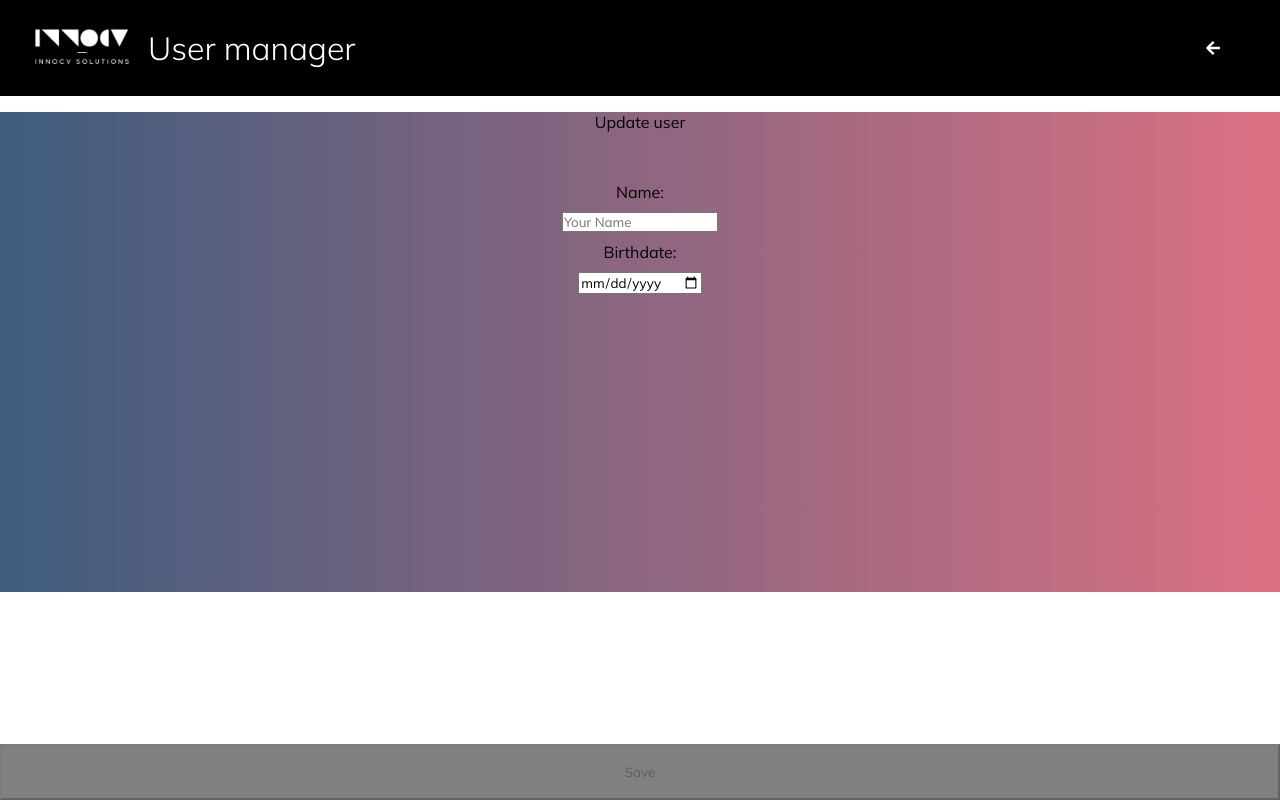
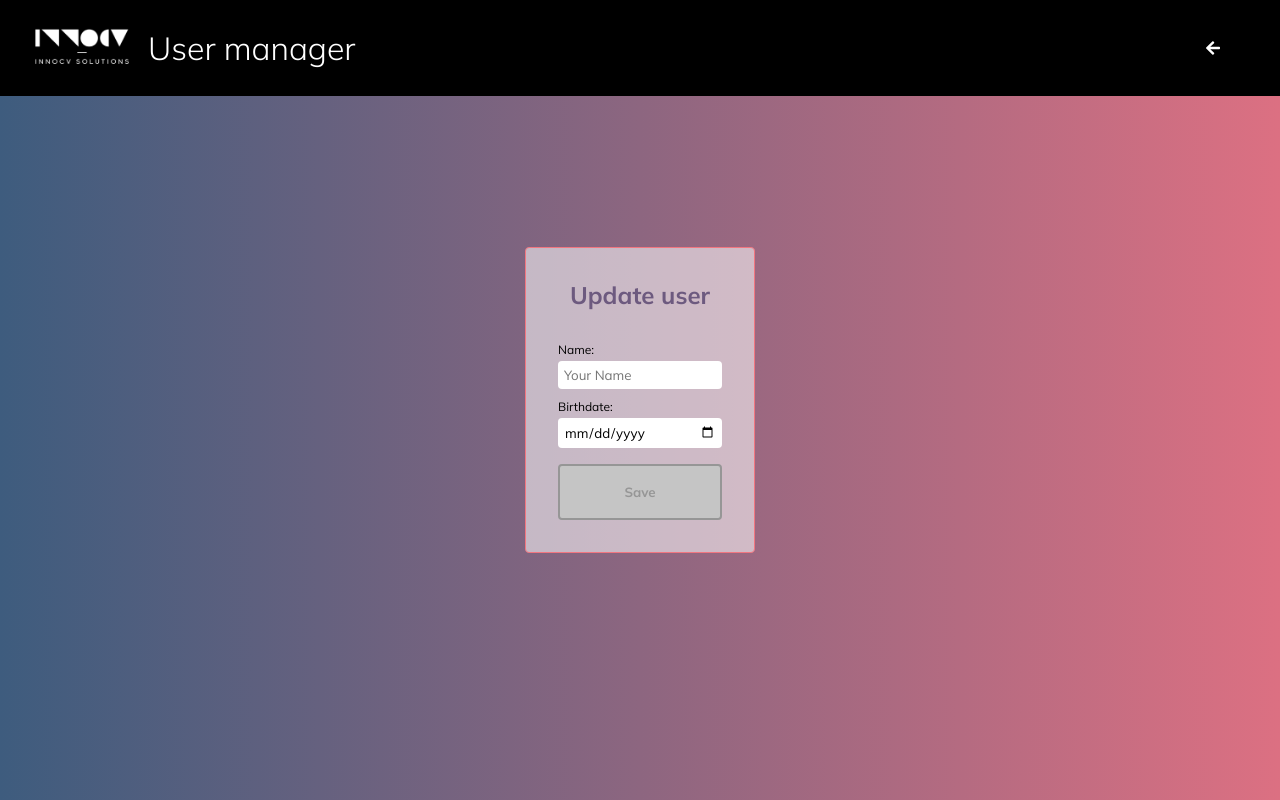
Before and after one commit to lissms/innocv, a React (Create React App) app in the folder user-crud/: page /#/user/update/1 in a window 1280 px wide. Built offline with nearby package versions, Linux system fonts and the light colour scheme; no server answers.

Commit message:
stylize uodate user

```diff
--- a/user-crud/src/components/generalComponents/Layout.styled.js
+++ b/user-crud/src/components/generalComponents/Layout.styled.js
@@ -37,4 +37,5 @@ export const LayoutStyle = styled.div`
 
 export const Content = styled.div`
   background: linear-gradient(90deg, #3e5c7e 0%, #dc7082 100%);
+  height: 100vh;
 `;
--- a/user-crud/src/components/update/Update.jsx
+++ b/user-crud/src/components/update/Update.jsx
@@ -13,7 +13,7 @@ import Layout from "../generalComponents/Layout";
 import dayjs from "dayjs";
 
 //STYLES
-import { UpdateStyle } from "./Update.styled";
+import { UpdateContainer, UpdateStyle } from "./Update.styled";
 
 function Update(props) {
   const [userName, setUserName] = useState("");
@@ -36,10 +36,11 @@ function Update(props) {
 
   return (
     <Layout isButtonBackVisible={true}>
+      <UpdateContainer>
         <UpdateStyle>
-        <p>Update user</p>
+          <h2 className="title">Update user</h2>
           <form className="from" onSubmit={handleFormSubmit}>
-          <label className="update-name" for="Name">
+            <label className="update-name-label" for="Name">
               Name:
             </label>
             <input
@@ -55,7 +56,7 @@ function Update(props) {
               value={userName}
               required
             />
-          <label className="update-birthday" for="Name">
+            <label className="update-birthday-label" for="Name">
               Birthdate:
             </label>
             <input
@@ -85,6 +86,7 @@ function Update(props) {
 
           <p>{message}</p>
         </UpdateStyle>
+      </UpdateContainer>
     </Layout>
   );
 }
--- a/user-crud/src/components/update/Update.styled.js
+++ b/user-crud/src/components/update/Update.styled.js
@@ -1,27 +1,48 @@
 import styled from "styled-components";
 
+export const UpdateContainer = styled.div`
+  display: flex;
+  justify-content: center;
+  align-items: center;
+  height: 100vh;
+`;
 export const UpdateStyle = styled.div`
   display: flex;
   flex-direction: column;
   justify-content: flex-start;
   align-items: center;
-  height: 60vh;
-  margin-top: 14vh;
+  background: #ffffff8c;
+  padding: 32px;
+  border: 1px solid #f17680;
+  border-radius: 4px;
 
+  & .title {
+    color: #6d5a7f;
+  }
   & .from {
     display: flex;
     flex-direction: column;
     justify-content: flex-start;
-    align-items: center;
-    height: 60vh;
-    margin-top: 50px;
+    align-items: flex-start;
+    margin-top: 32px;
+    & label {
+      font-size: 12px;
+    }
   }
 
-  & .update-name {
-    margin-bottom: 10px;
+  & .update-name-label {
+    margin-bottom: 4px;
   }
-  & .update-birthday {
-    margin-bottom: 10px;
+  & .update-birthday-label {
+    margin-bottom: 4px;
+    margin-top: 10px;
+  }
+  & input {
+    width: 100%;
+    border-radius: 4px;
+    padding: 6px;
+    border: none;
+    box-sizing: border-box;
   }
 
   & .button-save {
@@ -32,8 +53,17 @@ export const UpdateStyle = styled.div`
     background: gray;
     width: 100%;
     cursor: pointer;
-    position: absolute;
-    bottom: 0;
-    left: 0;
+    margin-top: 16px;
+    background: #f8b18e;
+    border: 2px solid #6d5a7f;
+    transition: all 0.5s;
+    color: #6d5a7f;
+
+    font-weight: bold;
+  }
+  & .button-save:disabled {
+    background: #c5c5c5;
+    border: 2px solid #969696;
+    color: #969696;
   }
 `;
```
Lines whose indentation alone changed are shown as unchanged.
